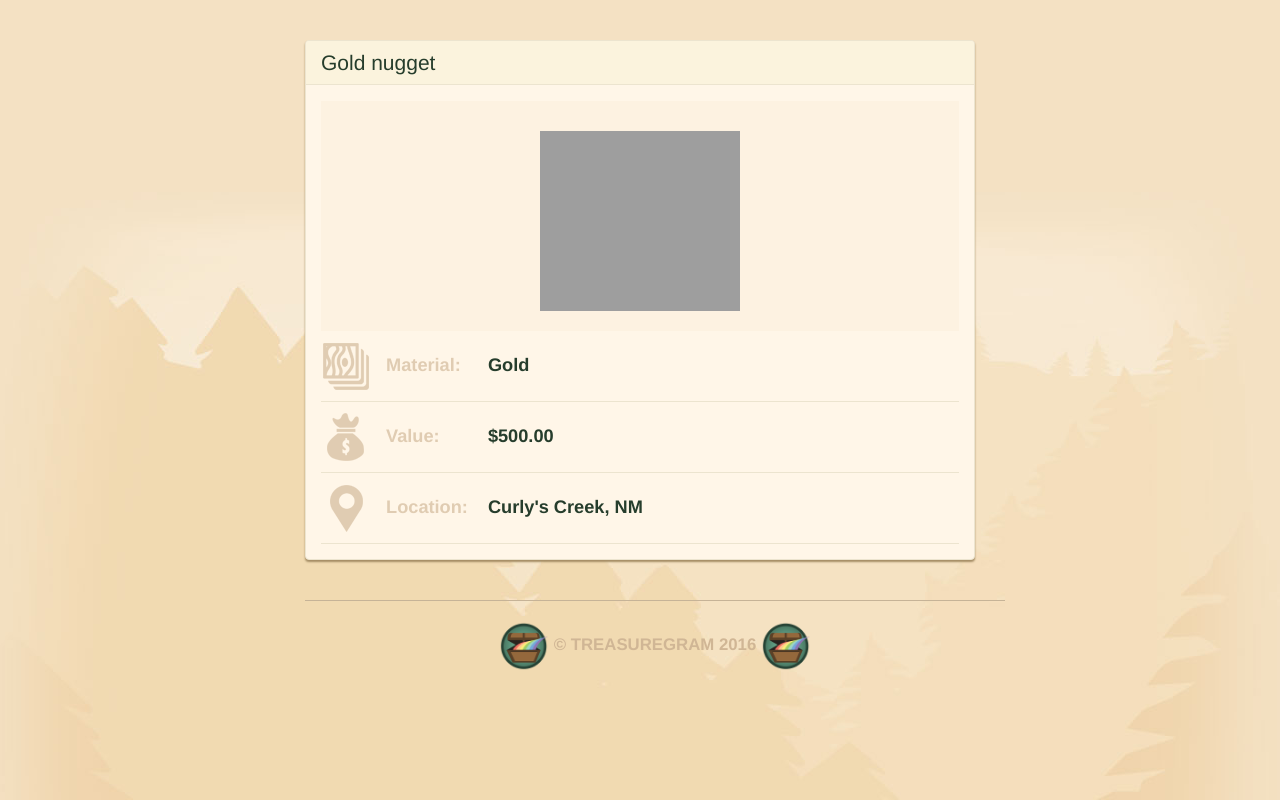
After one commit to swoldetsadick/Django2, a Django app: page /9/ in a window 1280 px wide. The commit adds this page. Run offline with Django 3.2, Linux system fonts and the light colour scheme; data comes from the database, SQL or seed files in the repository; some libraries are stand-ins or nearby versions; grey boxes are pictures that could not be loaded.

Commit message:
routing implemented

```diff
--- a/Treasuregram/main_app/static/style.css
+++ b/Treasuregram/main_app/static/style.css
@@ -27,6 +27,7 @@ body {
   background: #fff6e8;
   border-color: #ece4cf;
   box-shadow: 0 2px 2px #a58d65;
+  /*margin-top: 5%;*/
 }
 
 .panel-default .panel-heading {
@@ -68,21 +69,22 @@ body {
   background: #fdf2e1;
   float: left;
   margin-right: 5%;
+  margin-top: 1px;
   padding: 20px;
   position: relative;
   text-align: center;
-  width: 50%;
+  width: 100%;
 }
 
 .treasure-photo img {
   height: 180px;
+  width: 200px;
+  margin-top: 10px;
   max-width: 100%;
 }
 
 .treasure-table {
   float: left;
-  margin-top: 10px;
-  width: 45%;
 }
 
 .treasure-table img {
--- /dev/null
+++ b/Treasuregram/main_app/templates/detail.html
@@ -0,0 +1,54 @@
+{% load staticfiles %}
+<!DOCTYPE html>
+    <html lang="en">
+        <head>
+            <link rel="icon" href="{% static '/images/favicon.ico' %}" type="image/x-icon" />
+            <link href="{% static 'bootstrap.min.css' %}" rel="stylesheet" media="screen">
+            <link href="{% static 'style.css' %}" rel="stylesheet" media="screen">
+            <meta charset="UTF-8">
+            <title> Details </title>
+        </head>
+        <body>
+            <main class="container container--mw700">
+                    <div class="treasure panel panel-default">
+                        <div class="panel-heading">
+                            <h3 class="panel-title">{{ treasure.name }}</h3>
+                        </div>
+                        <div class="panel-body">
+                            <div class="treasure-photo">
+                            <img src="{{ treasure.img_url }}" height="100">
+                            </div>
+                            <table class="treasure-table">
+                                <tr>
+                                    <th>
+                                        <img src="{% static "images/material-icon.png" %}" alt="Material Icon">
+                                        Material:
+                                    </th>
+                                    <td>{{ treasure.material }}</td>
+                                </tr>
+                                <tr>
+                                    <th>
+                                        <img src="{% static "images/value-icon.png" %}" alt="Value Icon">
+                                        Value:
+                                    </th>
+                                    <td>${{ treasure.value }}</td>
+                                </tr>
+                                <tr>
+                                        <th>
+                                            <img src="{% static "images/location-icon.png" %}" alt="Location Icon">
+                                            Location:
+                                        </th>
+                                    <td>{{ treasure.location }}</td>
+                                </tr>
+                            </table>
+                        </div>
+                    </div>
+                <footer class="footer container text-center" role="contentinfo">
+                <img src="{% static 'images/brand-icon.png' %}" height="50" alt="">
+                © TreasureGram 2016
+                <img src="{% static 'images/brand-icon.png' %}" height="50" alt="">
+               </footer>
+        </body>
+    </html>
+
+<!--t = Treasure(name='Golden Monkey', value=1000000.00, material="Gold", location="Cairo, Egypt", imr_url="")-->
--- a/Treasuregram/main_app/urls.py
+++ b/Treasuregram/main_app/urls.py
@@ -1,6 +1,9 @@
+# -*- coding: utf-8 -*-
+
 from django.conf.urls import url
 from . import views
 
 urlpatterns = [
     url(r'^$', views.index, name = 'index'),
+    url(r'^([0-9]+)/$', views.detail, name = 'detail'),
 ]
--- a/Treasuregram/main_app/views.py
+++ b/Treasuregram/main_app/views.py
@@ -1,7 +1,15 @@
+# -*- coding: utf-8 -*-
+
 from django.shortcuts import render
-from django.http import HttpResponse
+# from django.http import HttpResponse
 from .models import Treasure
+
 
 def index(request):
     treasures = Treasure.objects.all()
     return render(request, 'index.html', {'treasures': treasures})
+
+
+def detail(request, treasure_id):
+    treasure = Treasure.objects.get(id=treasure_id)
+    return render(request, 'detail.html', {'treasure': treasure})
```
Also changed, not shown: Treasuregram/main_app/templates/index.html (+14 -4 lines), README.md.
